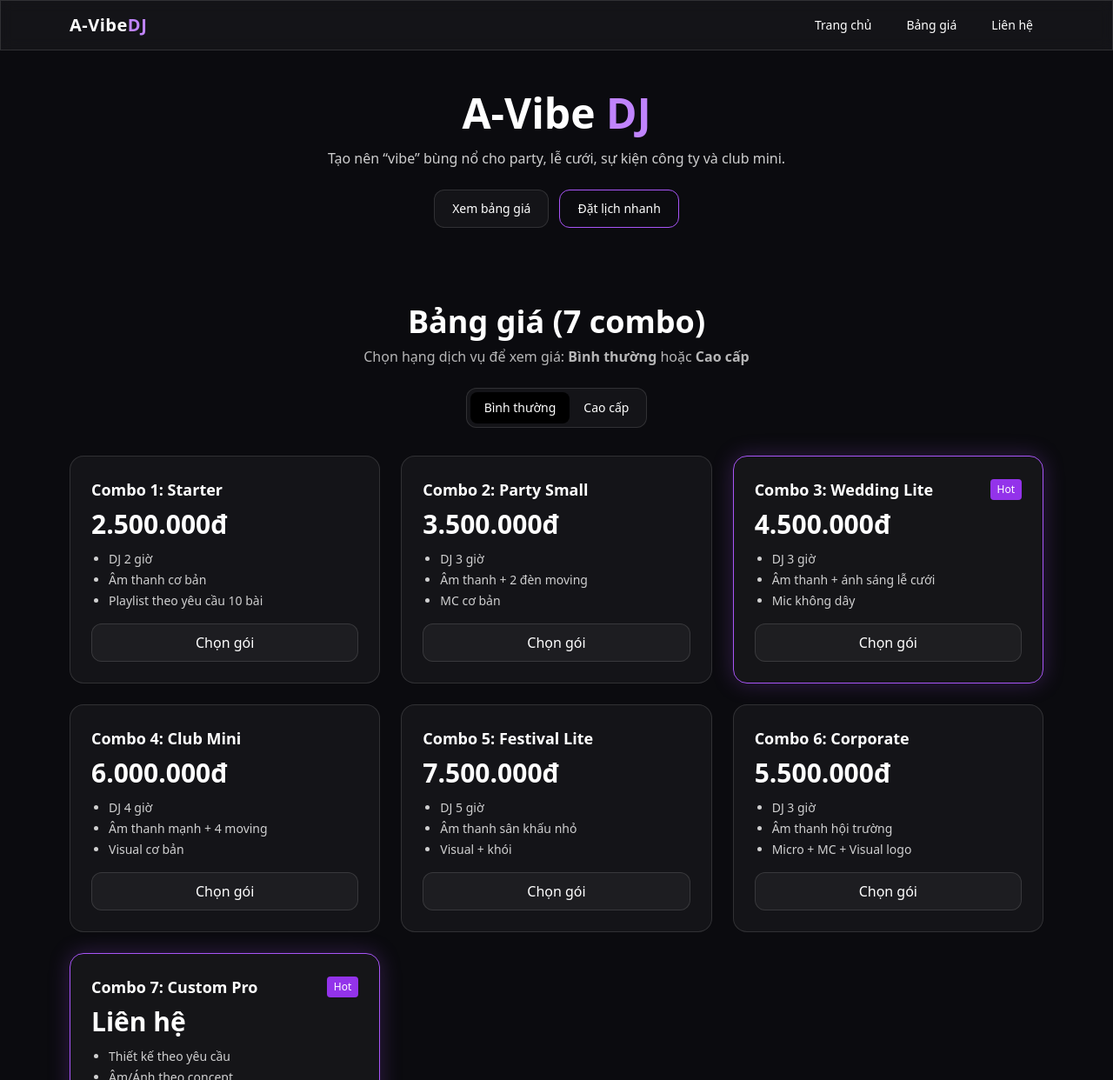
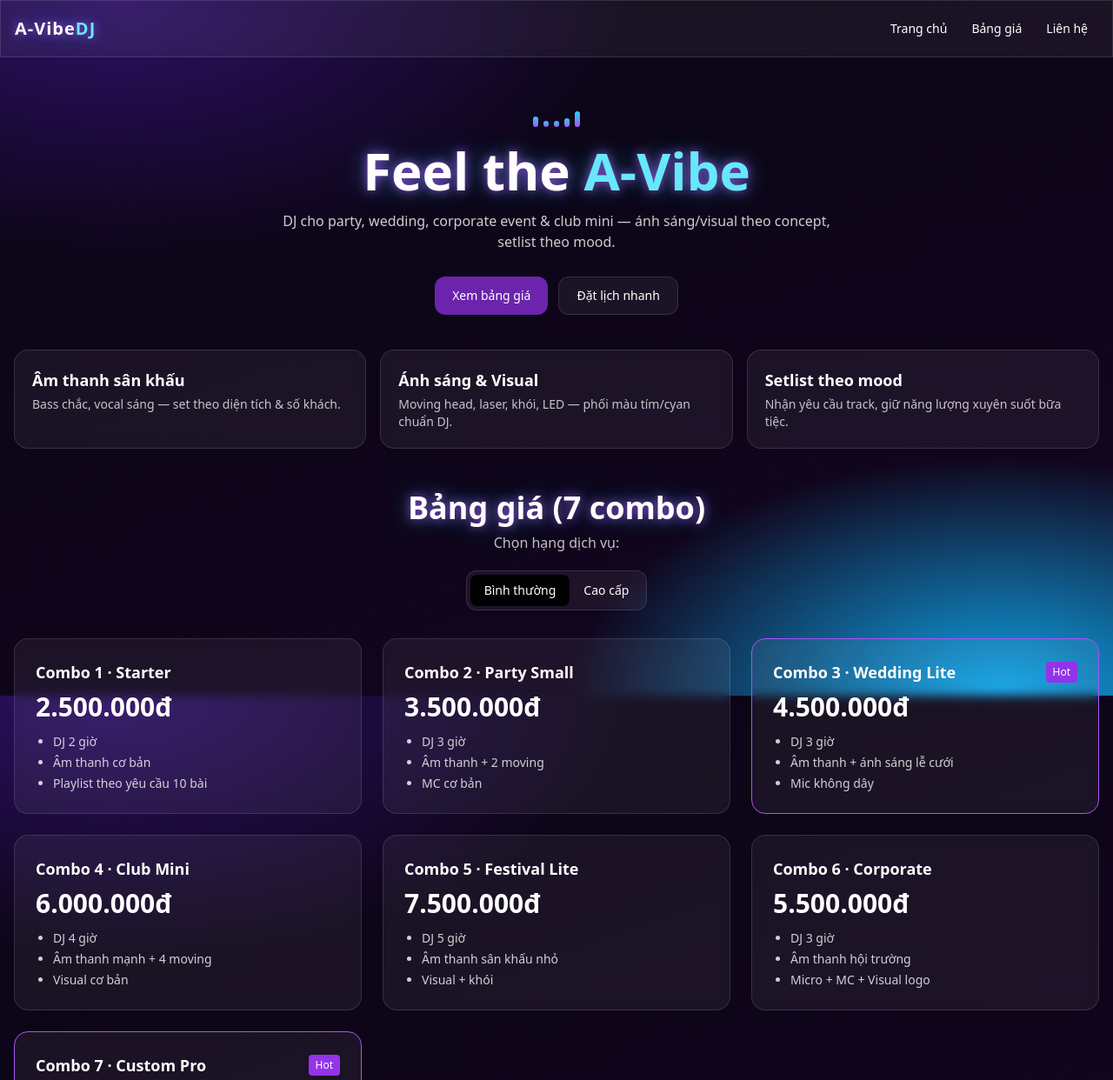
Before and after one commit to Alex10-eng/A-Vibe, a plain HTML site: page index.html in a window 1280 px wide. Shown: the top 1242 px of the page at 87% size. Drawn offline with nearby package versions, Linux system fonts and the light colour scheme.

Commit message:
Revamp index.html with new styles and layout
Updated the layout and styles for the A-Vibe DJ Experience website, including new background gradients, improved navigation, and enhanced pricing section.

```diff
--- a/index.html
+++ b/index.html
@@ -4,144 +4,155 @@
   <meta charset="utf-8" />
   <meta name="viewport" content="width=device-width,initial-scale=1" />
   <title>A-Vibe | DJ Experience</title>
-  <!-- Tailwind CDN để có giao diện đẹp ngay (không cần cài gì) -->
+  <!-- Tailwind CDN -->
   <script src="https://cdn.tailwindcss.com"></script>
   <style>
-    :root { --avibe-bg: #0b0b0f }
-    body { background: var(--avibe-bg); color:#fff }
-    .glass { background: rgba(255,255,255,0.04); border: 1px solid rgba(255,255,255,0.12) }
+    :root { --bg1:#0a0514; --bg2:#12051f; --neon:#a855f7; --neon2:#22d3ee; }
+    /* nền gradient động */
+    body{
+      min-height:100vh; color:#fff; background: radial-gradient(1200px 600px at 10% 0%, #2e1065 0, transparent 50%),
+                               radial-gradient(900px 500px at 90% 100%, #0ea5e9 0, transparent 55%),
+                               linear-gradient(160deg, var(--bg1), var(--bg2));
+      background-attachment: fixed;
+      font-family: ui-sans-serif, system-ui, -apple-system, Segoe UI, Roboto, "Helvetica Neue", Arial, "Noto Sans";
+    }
+    .glass{ background: rgba(255,255,255,.06); border:1px solid rgba(255,255,255,.12); backdrop-filter: blur(6px) }
+    .neon { text-shadow: 0 0 12px rgba(168,85,247,.8), 0 0 28px rgba(34,211,238,.45); }
+    .btn-neon { box-shadow: 0 0 0 0 rgba(168,85,247,.6); transition: box-shadow .25s ease, transform .2s ease; }
+    .btn-neon:hover { transform: translateY(-1px); box-shadow: 0 0 24px 4px rgba(168,85,247,.45); }
+    /* Thanh EQ */
+    .eq { display:flex; gap:6px; align-items:flex-end; height:32px }
+    .eq span{ width:6px; background: linear-gradient(#22d3ee,#a855f7); border-radius:4px; animation: bounce 1.2s infinite ease-in-out; }
+    .eq span:nth-child(2){ animation-delay:.12s } .eq span:nth-child(3){ animation-delay:.24s }
+    .eq span:nth-child(4){ animation-delay:.36s } .eq span:nth-child(5){ animation-delay:.48s }
+    @keyframes bounce{
+      0%,100%{ height:20% } 50%{ height:100% }
+    }
+    /* card glow */
+    .glow { box-shadow: 0 0 0 0 rgba(168,85,247,.0); transition: box-shadow .3s ease, transform .25s ease; }
+    .glow:hover{ transform: translateY(-2px); box-shadow: 0 0 28px 2px rgba(168,85,247,.25) }
   </style>
 </head>
-<body class="min-h-screen">
+<body>
+
   <!-- NAV -->
-  <header class="sticky top-0 z-50 glass backdrop-blur">
-    <nav class="max-w-6xl mx-auto px-4 h-14 flex items-center justify-between">
-      <div class="text-xl font-extrabold tracking-wide">A-Vibe<span class="text-purple-400">DJ</span></div>
-      <ul class="flex gap-4 text-sm">
-        <li><a href="#home" class="px-3 py-1 rounded hover:bg-white/10">Trang chủ</a></li>
-        <li><a href="#pricing" class="px-3 py-1 rounded hover:bg-white/10">Bảng giá</a></li>
-        <li><a href="#contact" class="px-3 py-1 rounded hover:bg-white/10">Liên hệ</a></li>
+  <header class="sticky top-0 z-50 glass">
+    <nav class="mx-auto max-w-7xl px-4 h-16 flex items-center justify-between">
+      <a href="#" class="font-extrabold tracking-wider text-xl neon">A-Vibe<span class="text-cyan-300">DJ</span></a>
+      <ul class="flex gap-1 text-sm">
+        <li><a href="#home" class="px-3 py-1.5 rounded-lg hover:bg-white/10">Trang chủ</a></li>
+        <li><a href="#pricing" class="px-3 py-1.5 rounded-lg hover:bg-white/10">Bảng giá</a></li>
+        <li><a href="#contact" class="px-3 py-1.5 rounded-lg hover:bg-white/10">Liên hệ</a></li>
       </ul>
     </nav>
   </header>
 
   <!-- HERO -->
-  <section id="home" class="max-w-6xl mx-auto px-4 py-12 text-center">
-    <h1 class="text-5xl font-extrabold">A-Vibe <span class="text-purple-400">DJ</span></h1>
-    <p class="mt-4 text-white/80">Tạo nên “vibe” bùng nổ cho party, lễ cưới, sự kiện công ty và club mini.</p>
-    <div class="mt-6 flex items-center justify-center gap-3 text-sm">
-      <a href="#pricing" class="px-5 h-11 rounded-xl glass hover:bg-white/10 flex items-center">Xem bảng giá</a>
-      <a href="#contact" class="px-5 h-11 rounded-xl border border-purple-500 hover:bg-purple-600/20 flex items-center">Đặt lịch nhanh</a>
+  <section id="home" class="mx-auto max-w-7xl px-4 pt-12 pb-10 text-center">
+    <div class="inline-flex eq mx-auto mb-5">
+      <span style="height:50%"></span><span style="height:70%"></span><span style="height:40%"></span><span style="height:90%"></span><span style="height:60%"></span>
+    </div>
+    <h1 class="text-5xl sm:text-6xl font-black neon">Feel the <span class="text-cyan-300">A-Vibe</span></h1>
+    <p class="mt-4 text-white/80 max-w-2xl mx-auto">
+      DJ cho party, wedding, corporate event & club mini — ánh sáng/visual theo concept, setlist theo mood.
+    </p>
+    <div class="mt-7 flex items-center justify-center gap-3 text-sm">
+      <a href="#pricing" class="btn-neon inline-flex items-center h-11 px-5 rounded-xl bg-purple-600/70">Xem bảng giá</a>
+      <a href="#contact" class="inline-flex items-center h-11 px-5 rounded-xl glass">Đặt lịch nhanh</a>
+    </div>
+  </section>
+
+  <!-- HIGHLIGHTS -->
+  <section class="mx-auto max-w-7xl px-4 grid md:grid-cols-3 gap-4">
+    <div class="glass rounded-2xl p-5 glow">
+      <h3 class="font-bold text-lg">Âm thanh sân khấu</h3>
+      <p class="text-white/75 text-sm mt-1">Bass chắc, vocal sáng — set theo diện tích & số khách.</p>
+    </div>
+    <div class="glass rounded-2xl p-5 glow">
+      <h3 class="font-bold text-lg">Ánh sáng & Visual</h3>
+      <p class="text-white/75 text-sm mt-1">Moving head, laser, khói, LED — phối màu tím/cyan chuẩn DJ.</p>
+    </div>
+    <div class="glass rounded-2xl p-5 glow">
+      <h3 class="font-bold text-lg">Setlist theo mood</h3>
+      <p class="text-white/75 text-sm mt-1">Nhận yêu cầu track, giữ năng lượng xuyên suốt bữa tiệc.</p>
     </div>
   </section>
 
   <!-- PRICING -->
-  <section id="pricing" class="max-w-6xl mx-auto px-4 py-10">
+  <section id="pricing" class="mx-auto max-w-7xl px-4 py-12">
     <div class="text-center mb-8">
-      <h2 class="text-4xl font-extrabold">Bảng giá (7 combo)</h2>
-      <p class="text-white/70 mt-2">Chọn hạng dịch vụ để xem giá: <strong>Bình thường</strong> hoặc <strong>Cao cấp</strong></p>
-
-      <!-- Nút chuyển hạng -->
-      <div class="mt-6 inline-flex p-1 rounded-xl glass">
+      <h2 class="text-4xl font-extrabold neon">Bảng giá (7 combo)</h2>
+      <p class="text-white/75 mt-2">Chọn hạng dịch vụ:</p>
+      <div class="mt-5 inline-flex p-1 rounded-xl glass">
         <button id="btn-normal" class="px-4 py-2 rounded-lg text-sm bg-black">Bình thường</button>
         <button id="btn-premium" class="px-4 py-2 rounded-lg text-sm">Cao cấp</button>
       </div>
     </div>
 
-    <!-- Lưới combo -->
-    <div id="combo-grid" class="grid md:grid-cols-2 lg:grid-cols-3 gap-6">
-      <!-- Mỗi thẻ combo: đổi giá theo hạng qua data-* -->
-      <div class="glass rounded-2xl p-6">
+    <div class="grid sm:grid-cols-2 lg:grid-cols-3 gap-6" id="combo-grid">
+      <!-- Combo cards -->
+      <div class="glass rounded-2xl p-6 glow">
         <div class="flex items-center justify-between">
-          <h3 class="text-lg font-bold">Combo 1: Starter</h3>
+          <h3 class="text-lg font-bold">Combo 1 · Starter</h3>
         </div>
         <div class="text-3xl font-extrabold mt-2 price" data-normal="2.500.000đ" data-premium="3.900.000đ">2.500.000đ</div>
         <ul class="text-sm text-white/80 list-disc pl-5 mt-3 space-y-1">
-          <li>DJ 2 giờ</li>
-          <li>Âm thanh cơ bản</li>
-          <li>Playlist theo yêu cầu 10 bài</li>
+          <li>DJ 2 giờ</li><li>Âm thanh cơ bản</li><li>Playlist theo yêu cầu 10 bài</li>
         </ul>
-        <button class="mt-4 h-11 rounded-xl w-full glass hover:bg-white/10">Chọn gói</button>
       </div>
 
-      <div class="glass rounded-2xl p-6">
-        <div class="flex items-center justify-between">
-          <h3 class="text-lg font-bold">Combo 2: Party Small</h3>
-        </div>
+      <div class="glass rounded-2xl p-6 glow">
+        <div class="flex items-center justify-between"><h3 class="text-lg font-bold">Combo 2 · Party Small</h3></div>
         <div class="text-3xl font-extrabold mt-2 price" data-normal="3.500.000đ" data-premium="5.200.000đ">3.500.000đ</div>
         <ul class="text-sm text-white/80 list-disc pl-5 mt-3 space-y-1">
-          <li>DJ 3 giờ</li>
-          <li>Âm thanh + 2 đèn moving</li>
-          <li>MC cơ bản</li>
+          <li>DJ 3 giờ</li><li>Âm thanh + 2 moving</li><li>MC cơ bản</li>
         </ul>
-        <button class="mt-4 h-11 rounded-xl w-full glass hover:bg-white/10">Chọn gói</button>
       </div>
 
-      <div class="glass rounded-2xl p-6 border border-purple-500 shadow-[0_0_25px_rgba(168,85,247,0.25)]">
+      <div class="glass rounded-2xl p-6 glow border border-purple-500">
         <div class="flex items-center justify-between">
-          <h3 class="text-lg font-bold">Combo 3: Wedding Lite</h3>
+          <h3 class="text-lg font-bold">Combo 3 · Wedding Lite</h3>
           <span class="text-xs px-2 py-1 rounded bg-purple-600">Hot</span>
         </div>
         <div class="text-3xl font-extrabold mt-2 price" data-normal="4.500.000đ" data-premium="6.800.000đ">4.500.000đ</div>
         <ul class="text-sm text-white/80 list-disc pl-5 mt-3 space-y-1">
-          <li>DJ 3 giờ</li>
-          <li>Âm thanh + ánh sáng lễ cưới</li>
-          <li>Mic không dây</li>
+          <li>DJ 3 giờ</li><li>Âm thanh + ánh sáng lễ cưới</li><li>Mic không dây</li>
         </ul>
-        <button class="mt-4 h-11 rounded-xl w-full glass hover:bg-white/10">Chọn gói</button>
       </div>
 
-      <div class="glass rounded-2xl p-6">
-        <div class="flex items-center justify-between">
-          <h3 class="text-lg font-bold">Combo 4: Club Mini</h3>
-        </div>
+      <div class="glass rounded-2xl p-6 glow">
+        <div class="flex items-center justify-between"><h3 class="text-lg font-bold">Combo 4 · Club Mini</h3></div>
         <div class="text-3xl font-extrabold mt-2 price" data-normal="6.000.000đ" data-premium="8.900.000đ">6.000.000đ</div>
         <ul class="text-sm text-white/80 list-disc pl-5 mt-3 space-y-1">
-          <li>DJ 4 giờ</li>
-          <li>Âm thanh mạnh + 4 moving</li>
-          <li>Visual cơ bản</li>
+          <li>DJ 4 giờ</li><li>Âm thanh mạnh + 4 moving</li><li>Visual cơ bản</li>
         </ul>
-        <button class="mt-4 h-11 rounded-xl w-full glass hover:bg-white/10">Chọn gói</button>
       </div>
 
-      <div class="glass rounded-2xl p-6">
-        <div class="flex items-center justify-between">
-          <h3 class="text-lg font-bold">Combo 5: Festival Lite</h3>
-        </div>
+      <div class="glass rounded-2xl p-6 glow">
+        <div class="flex items-center justify-between"><h3 class="text-lg font-bold">Combo 5 · Festival Lite</h3></div>
         <div class="text-3xl font-extrabold mt-2 price" data-normal="7.500.000đ" data-premium="10.900.000đ">7.500.000đ</div>
         <ul class="text-sm text-white/80 list-disc pl-5 mt-3 space-y-1">
-          <li>DJ 5 giờ</li>
-          <li>Âm thanh sân khấu nhỏ</li>
-          <li>Visual + khói</li>
+          <li>DJ 5 giờ</li><li>Âm thanh sân khấu nhỏ</li><li>Visual + khói</li>
         </ul>
-        <button class="mt-4 h-11 rounded-xl w-full glass hover:bg-white/10">Chọn gói</button>
       </div>
 
-      <div class="glass rounded-2xl p-6">
-        <div class="flex items-center justify-between">
-          <h3 class="text-lg font-bold">Combo 6: Corporate</h3>
-        </div>
+      <div class="glass rounded-2xl p-6 glow">
+        <div class="flex items-center justify-between"><h3 class="text-lg font-bold">Combo 6 · Corporate</h3></div>
         <div class="text-3xl font-extrabold mt-2 price" data-normal="5.500.000đ" data-premium="8.200.000đ">5.500.000đ</div>
         <ul class="text-sm text-white/80 list-disc pl-5 mt-3 space-y-1">
-          <li>DJ 3 giờ</li>
-          <li>Âm thanh hội trường</li>
-          <li>Micro + MC + Visual logo</li>
+          <li>DJ 3 giờ</li><li>Âm thanh hội trường</li><li>Micro + MC + Visual logo</li>
         </ul>
-        <button class="mt-4 h-11 rounded-xl w-full glass hover:bg-white/10">Chọn gói</button>
       </div>
 
-      <div class="glass rounded-2xl p-6 border border-purple-500 shadow-[0_0_25px_rgba(168,85,247,0.25)]">
+      <div class="glass rounded-2xl p-6 glow border border-purple-500">
         <div class="flex items-center justify-between">
-          <h3 class="text-lg font-bold">Combo 7: Custom Pro</h3>
+          <h3 class="text-lg font-bold">Combo 7 · Custom Pro</h3>
           <span class="text-xs px-2 py-1 rounded bg-purple-600">Hot</span>
         </div>
         <div class="text-3xl font-extrabold mt-2 price" data-normal="Liên hệ" data-premium="Liên hệ">Liên hệ</div>
         <ul class="text-sm text-white/80 list-disc pl-5 mt-3 space-y-1">
-          <li>Thiết kế theo yêu cầu</li>
-          <li>Âm/Ánh theo concept</li>
-          <li>Hỗ trợ kịch bản</li>
+          <li>Thiết kế theo yêu cầu</li><li>Âm/Ánh theo concept</li><li>Hỗ trợ kịch bản</li>
         </ul>
-        <button class="mt-4 h-11 rounded-xl w-full glass hover:bg-white/10">Chọn gói</button>
       </div>
     </div>
 
@@ -151,52 +162,48 @@
   </section>
 
   <!-- CONTACT -->
-  <section id="contact" class="max-w-6xl mx-auto px-4 py-12">
-    <div class="glass rounded-2xl p-6 max-w-2xl mx-auto">
-      <h2 class="text-3xl font-extrabold mb-2">Liên hệ đặt lịch</h2>
-      <p class="text-white/80 mb-4">Điền thông tin để A-Vibe tư vấn nhanh nhất.</p>
-      <form class="grid gap-3">
+  <section id="contact" class="mx-auto max-w-4xl px-4 pb-16">
+    <div class="glass rounded-2xl p-6">
+      <h2 class="text-3xl font-extrabold neon mb-2">Liên hệ đặt lịch</h2>
+      <p class="text-white/80 mb-5">Nhắn nhanh cho A-Vibe — phản hồi sớm nhất có thể.</p>
+
+      <div class="grid sm:grid-cols-2 gap-3">
+        <a href="tel:0900000000" class="btn-neon h-12 rounded-xl bg-purple-600/70 flex items-center justify-center">Gọi: 0900 000 000</a>
+        <a href="mailto:booking@a-vibe.dj" class="h-12 rounded-xl glass flex items-center justify-center">Email: booking@a-vibe.dj</a>
+        <a href="https://zalo.me/" target="_blank" class="h-12 rounded-xl glass flex items-center justify-center">Zalo Chat</a>
+        <a href="https://m.me/" target="_blank" class="h-12 rounded-xl glass flex items-center justify-center">Messenger</a>
+      </div>
+
+      <form class="grid gap-3 mt-6">
         <input class="h-11 rounded-xl bg-black/30 border border-white/15 px-4" placeholder="Tên của bạn" />
         <input class="h-11 rounded-xl bg-black/30 border border-white/15 px-4" placeholder="Số điện thoại" />
-        <input class="h-11 rounded-xl bg-black/30 border border-white/15 px-4" placeholder="Email (nếu có)" />
         <textarea rows="5" class="rounded-xl bg-black/30 border border-white/15 px-4 py-3" placeholder="Mô tả sự kiện (thời gian, địa điểm, số khách, combo quan tâm)"></textarea>
-        <button type="button" class="h-11 rounded-xl glass hover:bg-white/10">Gửi yêu cầu</button>
+        <button type="button" class="h-11 rounded-xl btn-neon bg-purple-600/70">Gửi yêu cầu</button>
       </form>
-      <div class="text-sm text-white/70 mt-4">
-        Hoặc liên hệ nhanh: <a href="tel:0900000000" class="underline">0900 000 000</a> •
-        Zalo: <a class="underline" href="#">@A-VibeDJ</a>
-      </div>
     </div>
   </section>
 
-  <footer class="mt-12 glass">
-    <div class="max-w-6xl mx-auto px-4 py-8 text-sm text-white/70">
-      © <span id="year"></span> A-Vibe. All rights reserved.
+  <footer class="glass">
+    <div class="mx-auto max-w-7xl px-4 py-8 text-sm text-white/70 flex items-center justify-between">
+      <span>© <span id="year"></span> A-Vibe. All rights reserved.</span>
+      <div class="eq" aria-hidden="true"><span></span><span></span><span></span><span></span><span></span></div>
     </div>
   </footer>
 
   <script>
-    // Hiển thị năm hiện tại
+    // Năm hiện tại
     document.getElementById('year').textContent = new Date().getFullYear();
-
-    // Chuyển hạng Bình thường / Cao cấp
+    // Toggle hạng giá
     const btnNormal = document.getElementById('btn-normal');
     const btnPremium = document.getElementById('btn-premium');
     const prices = document.querySelectorAll('.price');
-
-    function setTier(tier) {
-      prices.forEach(p => {
-        const val = p.dataset[tier];
-        p.textContent = val || '';
-      });
-      if (tier === 'normal') {
-        btnNormal.classList.add('bg-black'); btnPremium.classList.remove('bg-black');
-      } else {
-        btnPremium.classList.add('bg-black'); btnNormal.classList.remove('bg-black');
-      }
+    function setTier(tier){
+      prices.forEach(p => p.textContent = p.dataset[tier] || '');
+      if(tier==='normal'){ btnNormal.classList.add('bg-black'); btnPremium.classList.remove('bg-black'); }
+      else{ btnPremium.classList.add('bg-black'); btnNormal.classList.remove('bg-black'); }
     }
-    btnNormal.addEventListener('click', () => setTier('normal'));
-    btnPremium.addEventListener('click', () => setTier('premium'));
+    btnNormal.addEventListener('click', ()=>setTier('normal'));
+    btnPremium.addEventListener('click', ()=>setTier('premium'));
   </script>
 </body>
 </html>
```
